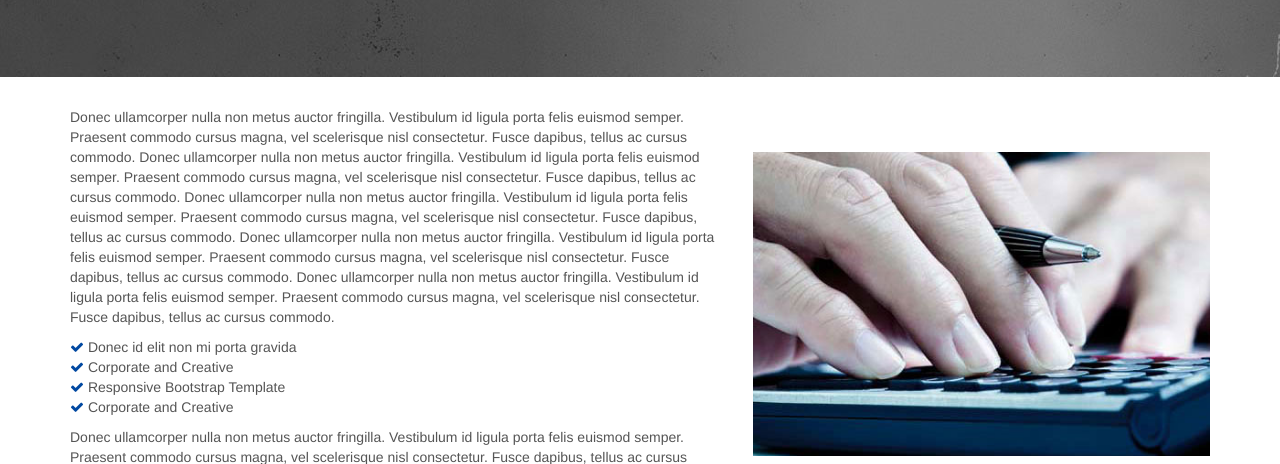
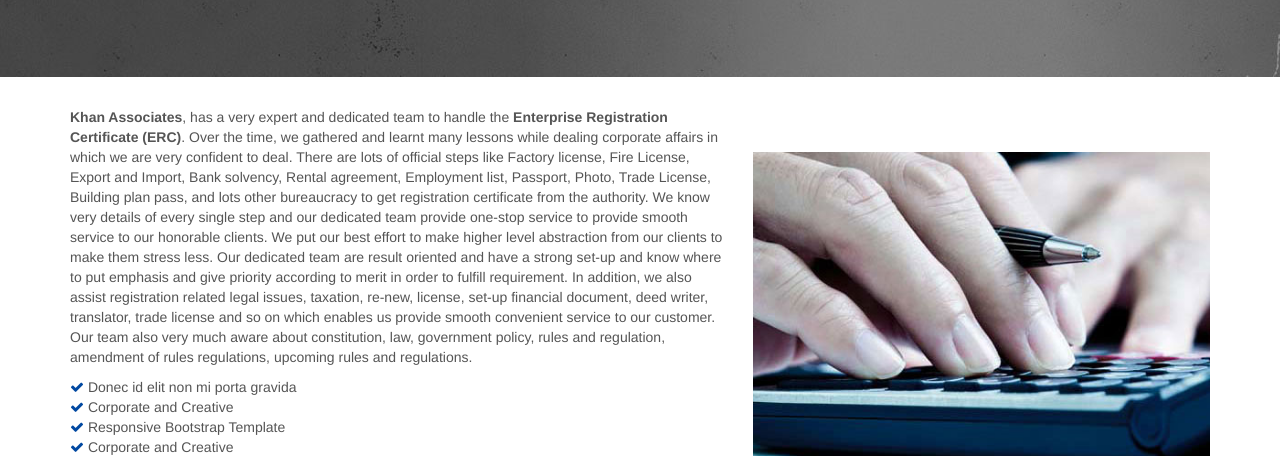
Before and after one commit to TheAhmadSharif/khan, a plain HTML site: page company_erc.html in a window 1280 px wide. Shown: the part 263-727 px from the top of the page. Drawn offline with nearby package versions, Linux system fonts and the light colour scheme.

Commit message:
ERC page

```diff
--- a/company_erc.html
+++ b/company_erc.html
@@ -107,7 +107,9 @@
             <div class="container">
                 <div class="row">
                     <div class="col-md-7">
-                        <p>Donec ullamcorper nulla non metus auctor fringilla. Vestibulum id ligula porta felis euismod semper. Praesent commodo cursus magna, vel scelerisque nisl consectetur. Fusce dapibus, tellus ac cursus commodo. Donec ullamcorper nulla non metus auctor fringilla. Vestibulum id ligula porta felis euismod semper. Praesent commodo cursus magna, vel scelerisque nisl consectetur. Fusce dapibus, tellus ac cursus commodo. Donec ullamcorper nulla non metus auctor fringilla. Vestibulum id ligula porta felis euismod semper. Praesent commodo cursus magna, vel scelerisque nisl consectetur. Fusce dapibus, tellus ac cursus commodo. Donec ullamcorper nulla non metus auctor fringilla. Vestibulum id ligula porta felis euismod semper. Praesent commodo cursus magna, vel scelerisque nisl consectetur. Fusce dapibus, tellus ac cursus commodo. Donec ullamcorper nulla non metus auctor fringilla. Vestibulum id ligula porta felis euismod semper. Praesent commodo cursus magna, vel scelerisque nisl consectetur. Fusce dapibus, tellus ac cursus commodo. </p>
+                        <p><strong>Khan Associates</strong>, has a very expert and dedicated team to handle the <strong>Enterprise Registration Certificate (ERC)</strong>.
+Over the time, we gathered and learnt many lessons while  dealing corporate affairs in which we are very confident to deal.
+There are lots of official steps like Factory license, Fire License, Export and Import, Bank solvency, Rental agreement, Employment list, Passport, Photo, Trade License, Building plan pass, and lots other bureaucracy to get registration certificate from the authority. We know very details of every single step and our dedicated team provide one-stop service to provide smooth service to our honorable clients. We put our best effort to make higher level abstraction from our clients to make them stress less. Our dedicated team are result oriented and have a strong set-up and know where to put emphasis and give priority according to merit in order to fulfill requirement. In addition, we also assist registration related legal issues, taxation, re-new, license, set-up financial document, deed writer, translator, trade license and so on which enables us provide smooth convenient service to our customer. Our team also very much aware about constitution, law, government policy, rules and regulation, amendment of rules regulations, upcoming rules and regulations.</p>
                         <ul class="list-unstyled margin-bottom-20">
                             <li><i class="fa fa-check color-green"></i> Donec id elit non mi porta gravida</li>
                             <li><i class="fa fa-check color-green"></i> Corporate and Creative</li>
```
